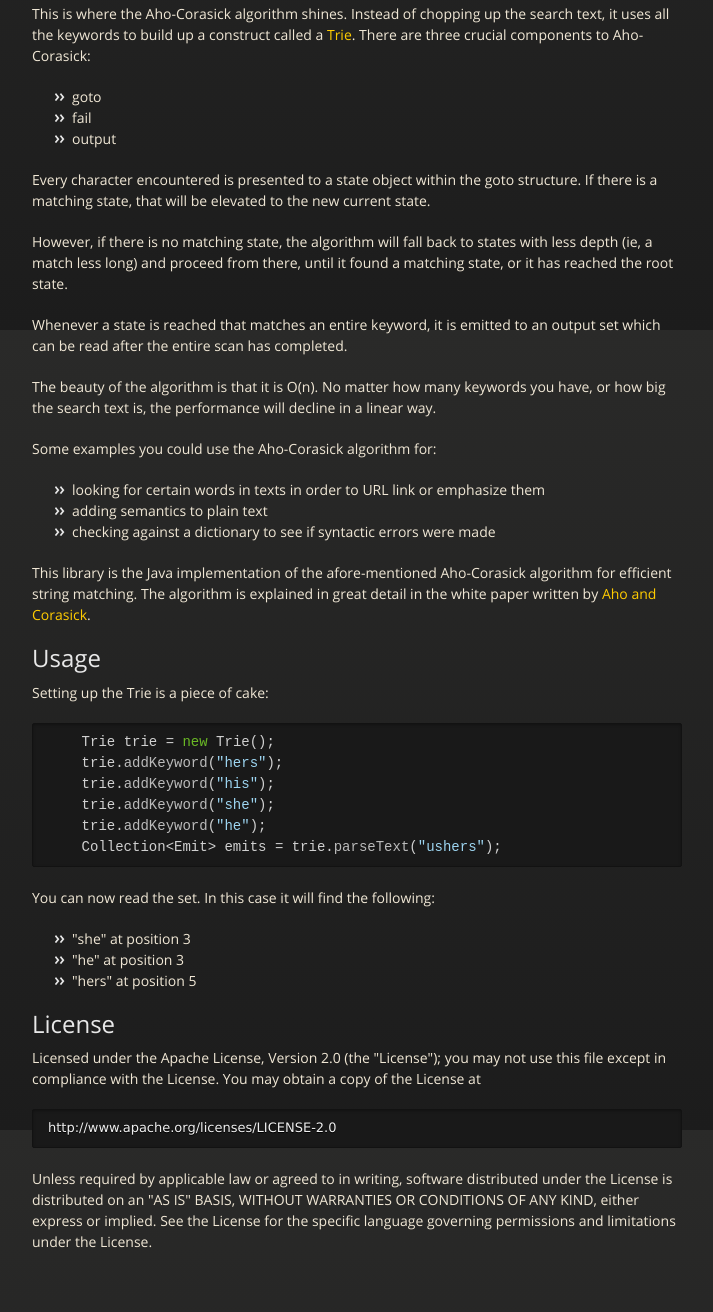
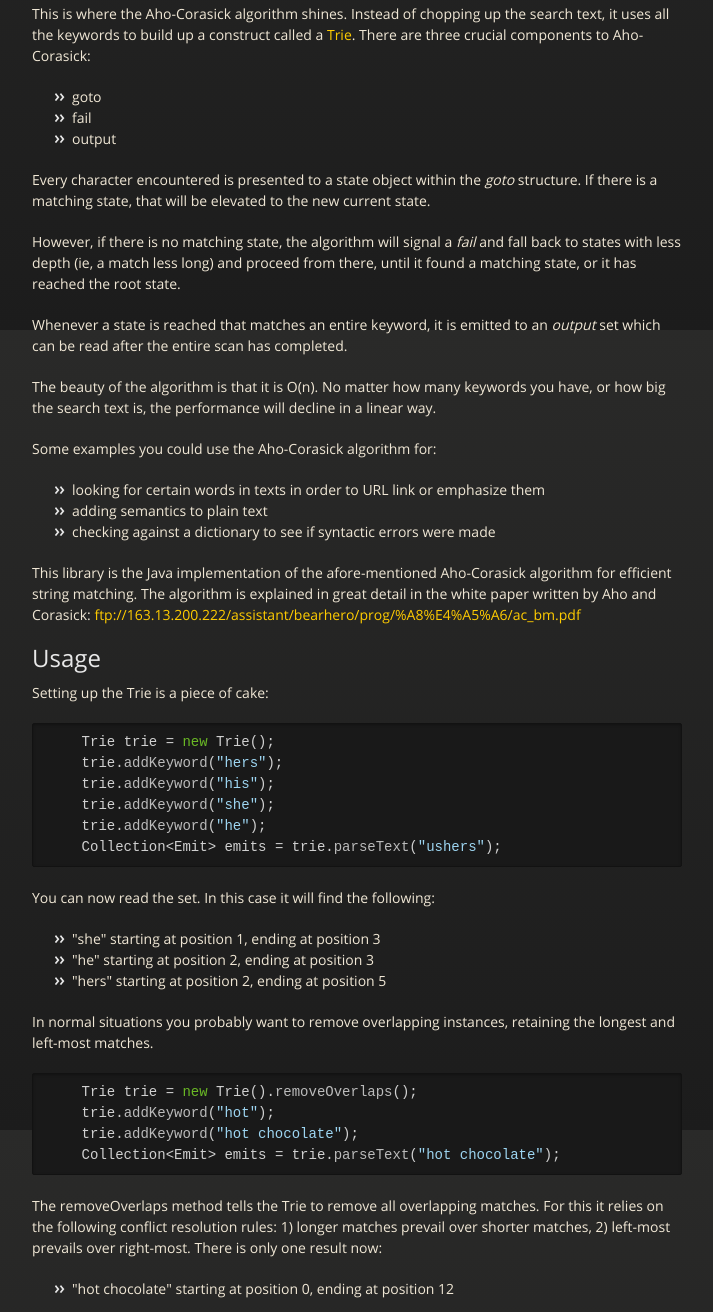
Before and after one commit to robert-bor/aho-corasick, a plain HTML site: page index.html in a window 1280 px wide. Shown: the part 470-1782 px from the top of the page, without its empty margins (283-996 px from the left). Drawn offline with nearby package versions, Linux system fonts and the light colour scheme.

Commit message:
updated aho-corasick site

```diff
--- a/index.html
+++ b/index.html
@@ -57,14 +57,14 @@ to Aho-Corasick:</p>
               <li>goto</li>
               <li>fail</li>
               <li>output</li>
-</ul><p>Every character encountered is presented to a state object within the goto structure. If there is a matching state,
+          </ul><p>Every character encountered is presented to a state object within the <em>goto</em> structure. If there is a matching state,
           that will be elevated to the new current state.</p>
 
-<p>However, if there is no matching state, the algorithm will fall back to states with less depth (ie, a match less long)
-and proceed from there, until it found a matching state, or it has reached the root state.</p>
+          <p>However, if there is no matching state, the algorithm will signal a <em>fail</em> and fall back to states with less depth
+              (ie, a match less long) and proceed from there, until it found a matching state, or it has reached the root state.</p>
 
-<p>Whenever a state is reached that matches an entire keyword, it is emitted to an output set which can be read after the
-entire scan has completed.</p>
+          <p>Whenever a state is reached that matches an entire keyword, it is emitted to an <em>output</em> set which can be read after
+              the entire scan has completed.</p>
 
           <p>The beauty of the algorithm is that it is O(n). No matter how many keywords you have, or how big the search text is,
               the performance will decline in a linear way.</p>
@@ -77,7 +77,7 @@ the performance will decline in a linear way.</p>
               <li>checking against a dictionary to see if syntactic errors were made</li>
           </ul><p>This library is the Java implementation of the afore-mentioned Aho-Corasick algorithm for efficient string matching.
           The algorithm is explained in great detail in the white paper written by
-<a>Aho and Corasick</a>.</p>
+          Aho and Corasick: <a>ftp://163.13.200.222/assistant/bearhero/prog/%A8%E4%A5%A6/ac_bm.pdf</a></p>
 
           <h2>
               <a name="usage" class="anchor" href="#usage"><span class="octicon octicon-link"></span></a>Usage</h2>
@@ -95,9 +95,24 @@ The algorithm is explained in great detail in the white paper written by
           <p>You can now read the set. In this case it will find the following:</p>
 
           <ul>
-<li>"she" at position 3</li>
-<li>"he" at position 3</li>
-<li>"hers" at position 5</li>
+              <li>"she" starting at position 1, ending at position 3</li>
+              <li>"he" starting at position 2, ending at position 3</li>
+              <li>"hers" starting at position 2, ending at position 5</li>
+          </ul><p>In normal situations you probably want to remove overlapping instances, retaining the longest and left-most
+          matches.</p>
+
+          <div class="highlight highlight-java"><pre>    <span class="n">Trie</span> <span class="n">trie</span> <span class="o">=</span> <span class="k">new</span> <span class="n">Trie</span><span class="o">().</span><span class="na">removeOverlaps</span><span class="o">();</span>
+    <span class="n">trie</span><span class="o">.</span><span class="na">addKeyword</span><span class="o">(</span><span class="s">"hot"</span><span class="o">);</span>
+    <span class="n">trie</span><span class="o">.</span><span class="na">addKeyword</span><span class="o">(</span><span class="s">"hot chocolate"</span><span class="o">);</span>
+    <span class="n">Collection</span><span class="o">&lt;</span><span class="n">Emit</span><span class="o">&gt;</span> <span class="n">emits</span> <span class="o">=</span> <span class="n">trie</span><span class="o">.</span><span class="na">parseText</span><span class="o">(</span><span class="s">"hot chocolate"</span><span class="o">);</span>
+</pre></div>
+
+          <p>The removeOverlaps method tells the Trie to remove all overlapping matches. For this it relies on the following
+              conflict resolution rules: 1) longer matches prevail over shorter matches, 2) left-most prevails over right-most.
+              There is only one result now:</p>
+
+          <ul>
+              <li>"hot chocolate" starting at position 0, ending at position 12</li>
           </ul><h2>
 <a name="license" class="anchor" href="#license"><span class="octicon octicon-link"></span></a>License</h2>
 
```
Lines whose indentation alone changed are shown as unchanged.
